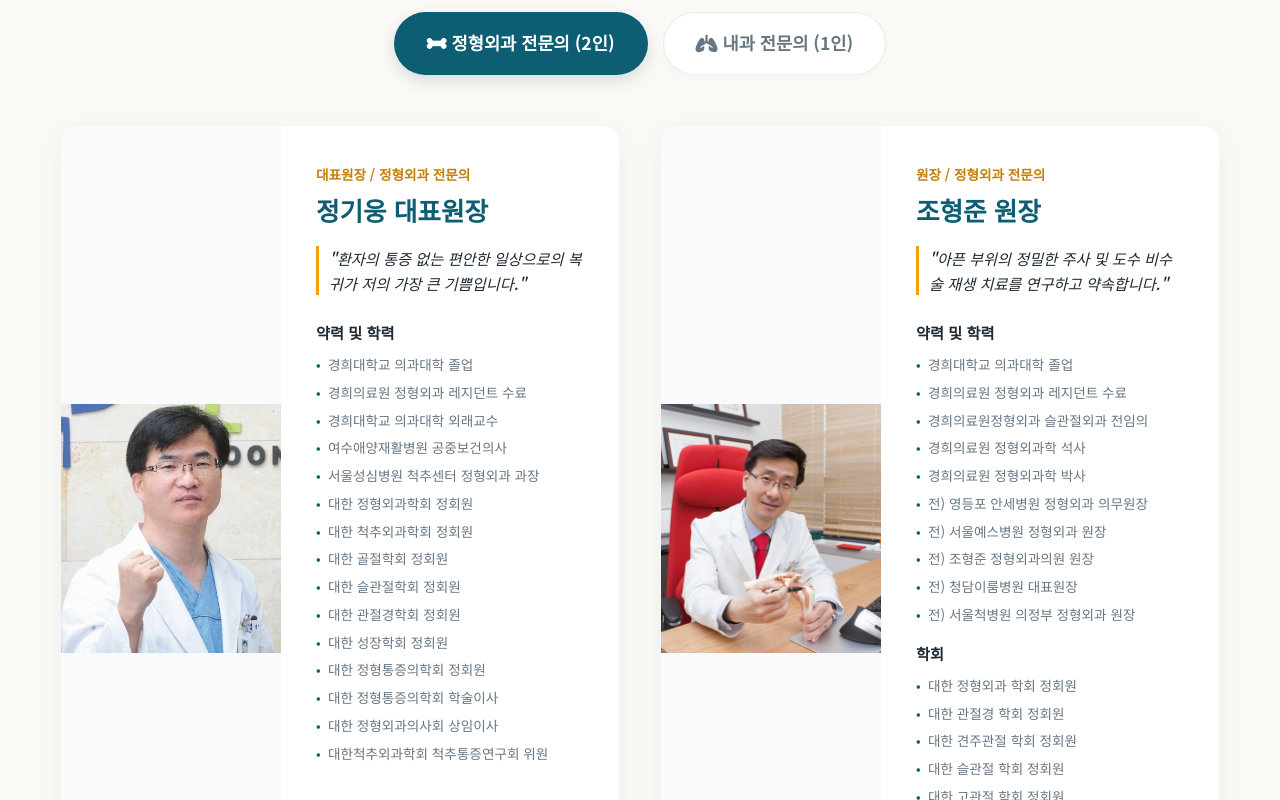
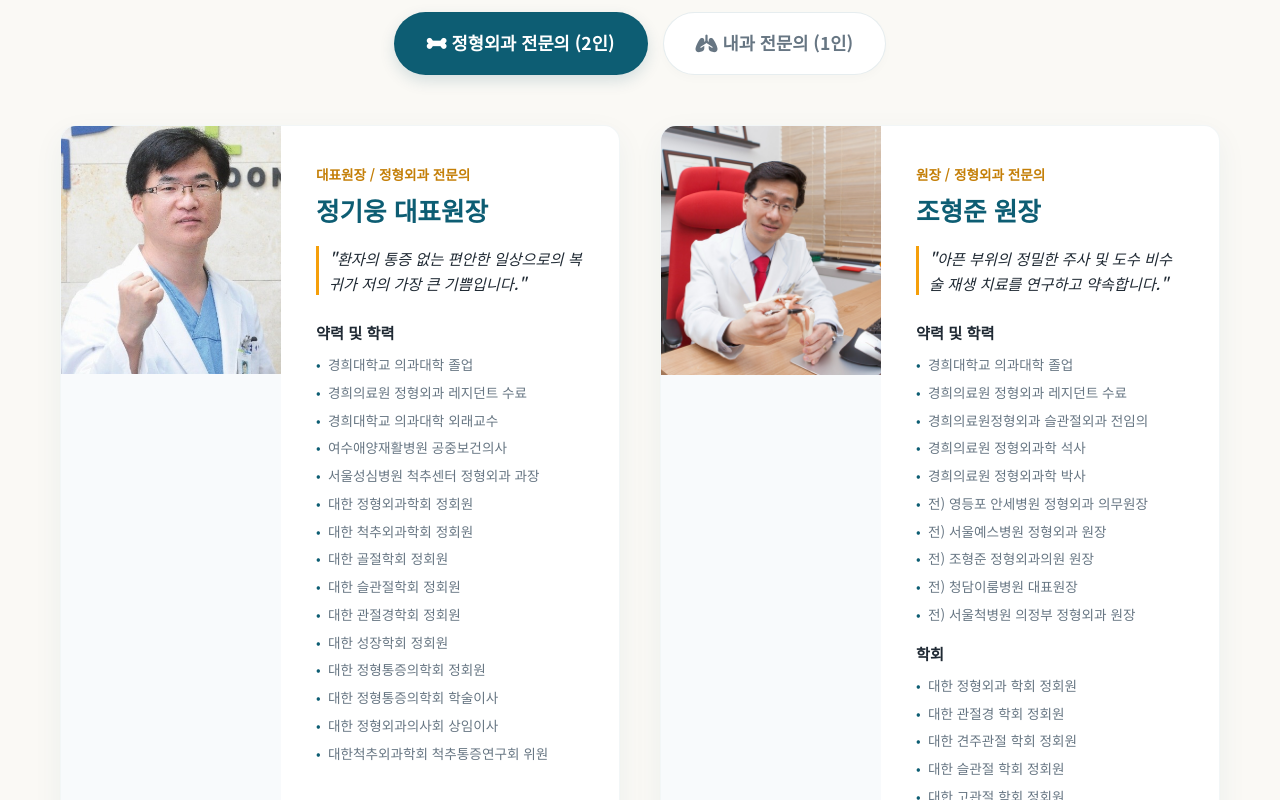
Before and after one commit to cholinus-OS/goodssen, a Next.js app: page / in a window 1280 px wide. Shown: the part 2440-3240 px from the top of the page. Built offline with nearby package versions, Linux system fonts and the light colour scheme.

Commit message:
style: 원장 사진 상단 정렬 및 내과 아이콘 중앙 정렬 유지

```diff
--- a/src/app/globals.css
+++ b/src/app/globals.css
@@ -732,7 +732,7 @@ button {
     display: flex;
     flex-direction: column;
     align-items: center;
-    justify-content: center;
+    justify-content: flex-start; /* 상단 정렬로 변경 */
     gap: 15px;
     font-size: 1rem;
     font-weight: 600;
@@ -743,7 +743,7 @@ button {
     width: 100%;
     height: 100%;
     object-fit: contain;
-    object-position: center;
+    object-position: top; /* 이미지 상단 정렬 */
     display: block;
 }
 
@@ -755,11 +755,13 @@ button {
 .doctor-photo-placeholder.accent-bg {
     background: #f8fafc;
     color: var(--color-accent-dark);
+    justify-content: center; /* 아이콘은 중앙 정렬 유지 */
 }
 
 .doctor-photo-placeholder.internal-bg {
     background: #f8fafc;
     color: hsl(150, 80%, 25%);
+    justify-content: center; /* 아이콘은 중앙 정렬 유지 */
 }
 
 .doctor-info {
```
